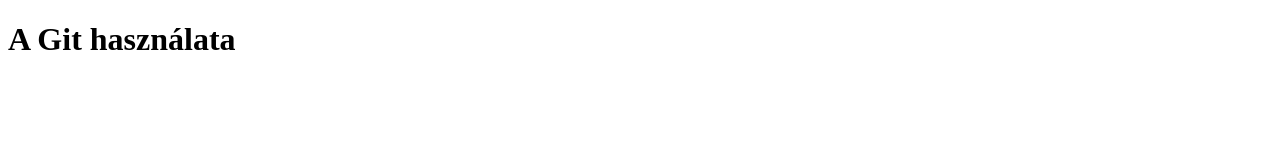
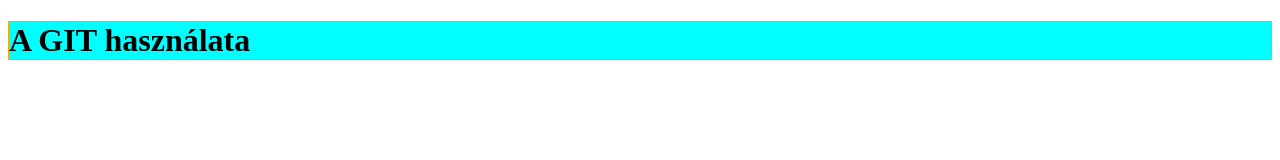
Before and after one commit to ImreMester12/Firs_Projekt, a plain HTML site: page Index.html in a window 1280 px wide. Drawn offline with Linux system fonts and the light colour scheme.

Commit message:
Címsor változása

```diff
--- a/Index.html
+++ b/Index.html
@@ -4,8 +4,14 @@
     <meta charset="UTF-8">
     <meta name="viewport" content="width=device-width, initial-scale=1.0">
     <title>A Git használata</title>
+    <style>
+        h1{
+            border: 1px solid orange;
+            background-color: aqua;
+        }
+    </style>
 </head>
 <body>
-    <h1>A Git használata</h1>
+    <h1>A GIT használata</h1>
 </body>
 </html>
```
